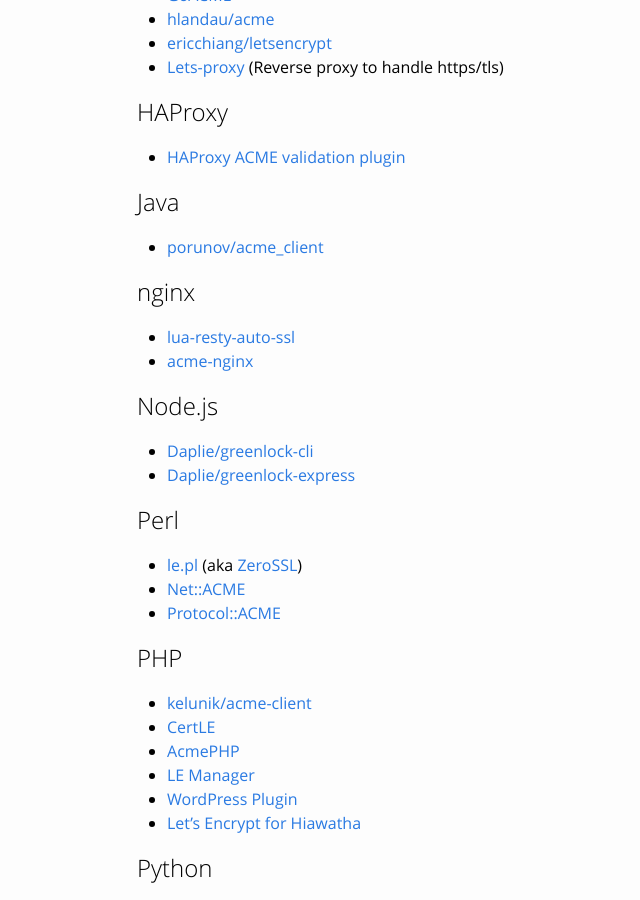
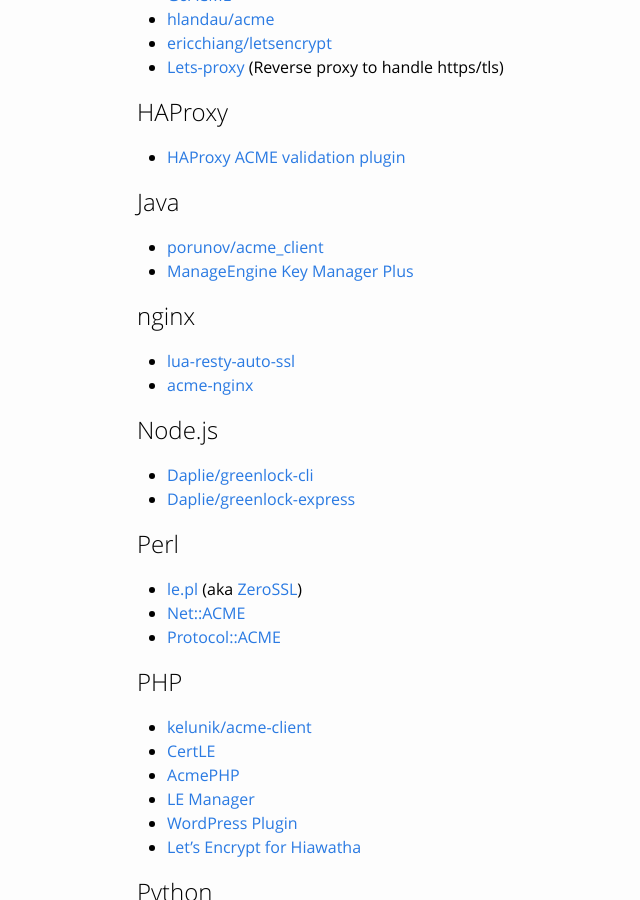
Before and after one commit to snowman1120/website, a Jekyll site: the page built from docs/client-options.md, in a window 1280 px wide and 900 px high, scrolled down 1230 px. Shown: the whole window, without its empty margins (33-673 px from the left). Built offline with Jekyll 4.4.1, drawn with Linux system fonts in a browser that asks for light colours.

Commit message:
key Manager Plus client added under java (#135)
Adds "Key Manager Plus" to the JAVA clients on the client-options page.

```diff
--- a/docs/client-options.md
+++ b/docs/client-options.md
@@ -57,6 +57,7 @@ third party clients.
 ## Java
 
 - [porunov/acme_client](https://github.com/porunov/acme_client)
+- [ManageEngine Key Manager Plus](https://www.manageengine.com/key-manager/)
 
 ## nginx
 
```
